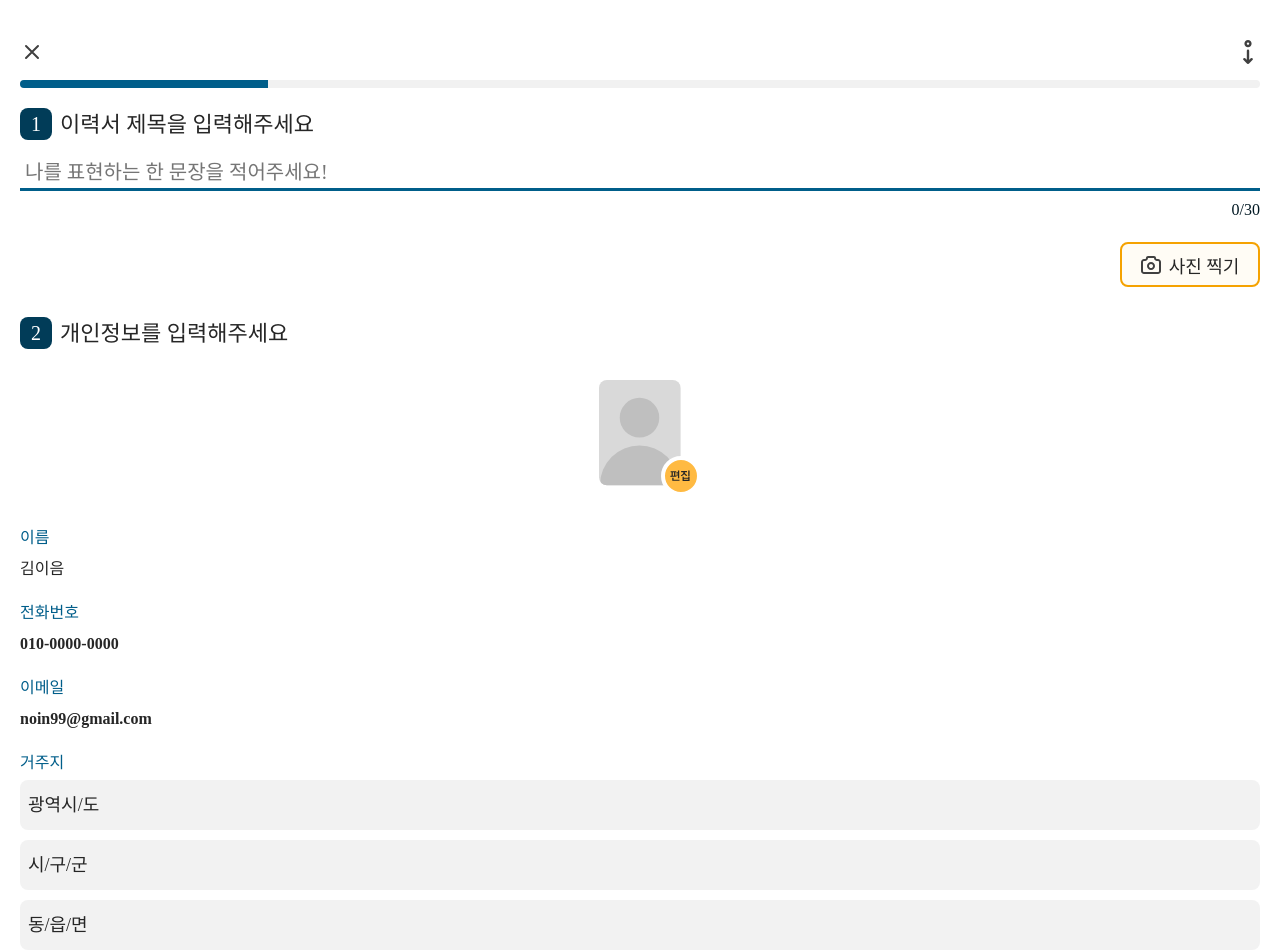
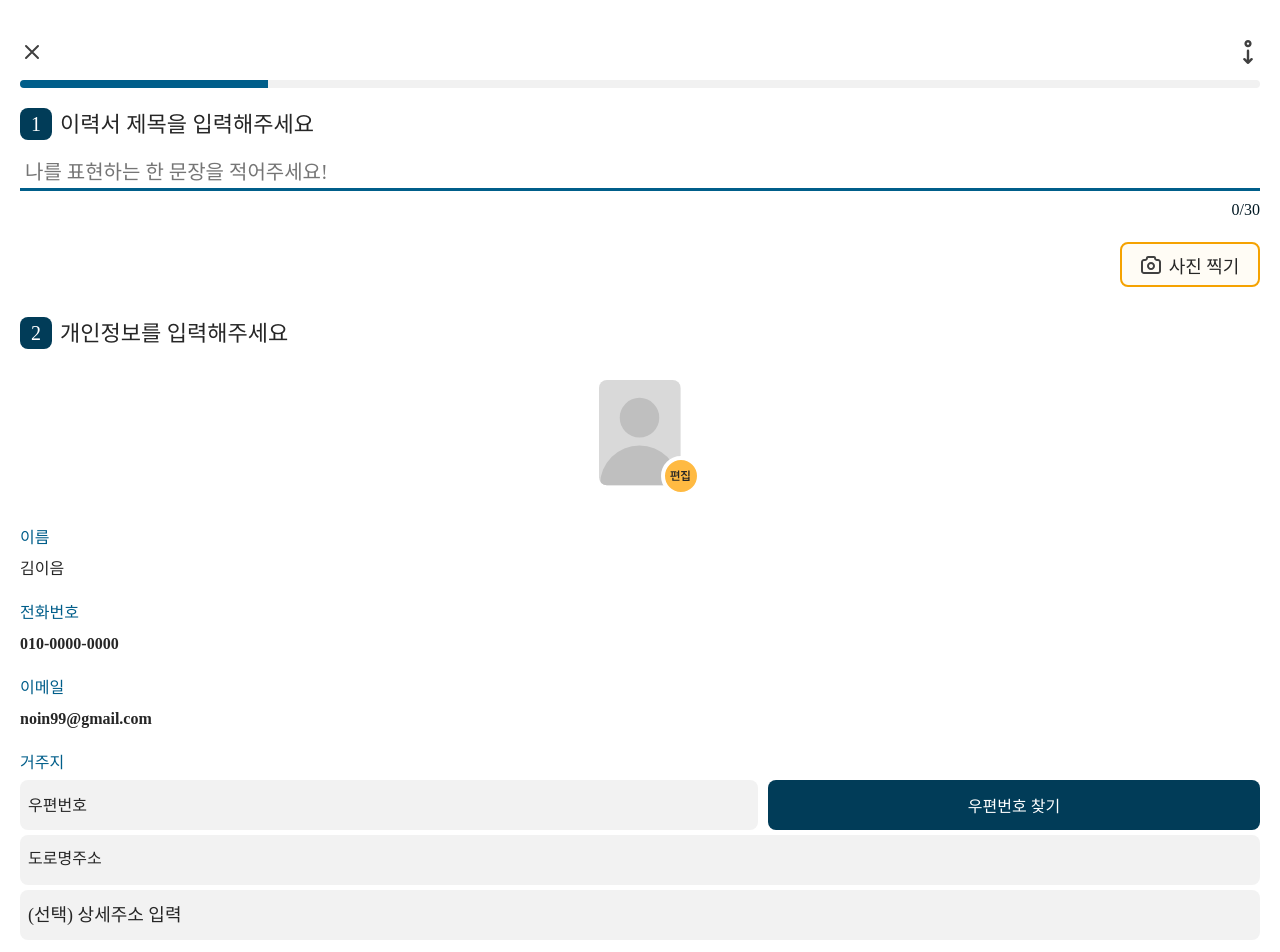
Before and after one commit to seeize/SWUTeam1-Front, a React (Create React App) app: page /resumeform in a window 1280 px wide. Shown: the top 952 px of the page. Built offline with nearby package versions, Linux system fonts and the light colour scheme; a web font is replaced by a local one.

Commit message:
최최최최종

```diff
--- a/public/index.html
+++ b/public/index.html
@@ -27,6 +27,8 @@
     <title>React App</title>
   </head>
   <body>
+    <script src="//t1.daumcdn.net/mapjsapi/bundle/postcode/prod/postcode.v2.js"></script>
+
     <noscript>You need to enable JavaScript to run this app.</noscript>
     <div id="root"></div>
     <!--
--- a/src/assets/sass/section/_ResumeForm.scss
+++ b/src/assets/sass/section/_ResumeForm.scss
@@ -153,6 +153,44 @@
           color: var(--Gray-90);
           margin-bottom: 10px;
 
+        }
+
+        .postcode-container {
+          display: flex;
+          align-items: center;
+          margin-bottom: 5px;
+
+          .postcode-input {
+            width: 60%;
+            height: 50px;
+            padding: 8px;
+            border: none;
+            border-radius: 8px ;
+            font-size: 18px;
+            font-weight: 500;
+            background-color: var(--Gray-10);
+            color: var(--Gray-90);
+            outline: none;
+            margin-right: 10px;
+          }
+
+          button {
+            width: 40%;
+            height: 50px;
+            border: none;
+            border-radius: 8px;
+            font-size: 16px;
+            font-weight: 500;
+            background-color: var(--blue-80);
+            color: #fff;
+            cursor: pointer;
+
+            &:hover {
+              background-color: var(--blue-70);
+            }
+
+
+          }
         }
 
 
@@ -514,3 +552,17 @@
   background-color: var(--blue-70);
   transition: width 0.3s ease-in-out;
 }
+
+.addressinput
+{
+ width: 100%;
+ height: 50px;
+ padding: 8px;
+ border: none;
+ border-radius: 8px;
+ font-size: 18px;
+ font-weight: 500;
+ background-color: var(--Gray-10);
+ color: var(--Gray-90);
+ margin-bottom: 5px;
+}
--- a/src/components/ResumeForm.jsx
+++ b/src/components/ResumeForm.jsx
@@ -28,6 +28,9 @@ const ResumeForm = () => {
   const [currentStep, setCurrentStep] = useState(0);
   const sectionsRef = useRef([]); // 각 섹션의 참조를 저장
   const navigate = useNavigate();
+  const [postcode, setPostcode] = useState('');
+  const [address, setAddress] = useState('');
+  const [detailAddress, setDetailAddress] = useState('');
 
   const handleTextChange = (event) => {
     const value = event.target.value;
@@ -90,6 +93,18 @@ const ResumeForm = () => {
   const handleButtonClick = () => {
     navigate('/camera');
   };
+
+  const openDaumPostcode = () => {
+    new window.daum.Postcode({
+      oncomplete: function (data) {
+        const addr = data.userSelectedType === 'R' ? data.roadAddress : data.jibunAddress;
+        setPostcode(data.zonecode); // 우편번호 설정
+        setAddress(addr); // 도로명 또는 지번 주소 설정
+        document.getElementById('detailAddressInput').focus(); // 상세 주소 입력란에 포커스
+      },
+    }).open();
+  };
+
 
   return (
     <div className="resume_warp container">
@@ -187,16 +202,34 @@ const ResumeForm = () => {
         </div>
         <div className="inputgroup">
           <label>거주지</label>
-          <select>
-            <option>광역시/도</option>
-          </select>
-          <select>
-            <option>시/구/군</option>
-          </select>
-          <select>
-            <option>동/읍/면</option>
-          </select>
-          <input type="text" className="detailInput" placeholder="(선택)상세주소 입력"/>
+          {/* 우편번호 검색 기능 */}
+          <div className="postcode-container">
+            <input
+              type="text"
+              placeholder="우편번호"
+              value={postcode}
+              readOnly
+              className="postcode-input"
+            />
+            <button type="button" onClick={openDaumPostcode}>
+              우편번호 찾기
+            </button>
+          </div>
+          <input
+            type="text"
+            placeholder="도로명주소"
+            value={address}
+            readOnly
+            className="addressinput"
+          />
+          <input
+            type="text"
+            placeholder="(선택) 상세주소 입력"
+            id="detailAddressInput"
+            value={detailAddress}
+            onChange={(e) => setDetailAddress(e.target.value)}
+            className="detailInput"
+          />
         </div>
       </section>
       {/* 3번 */}
```
